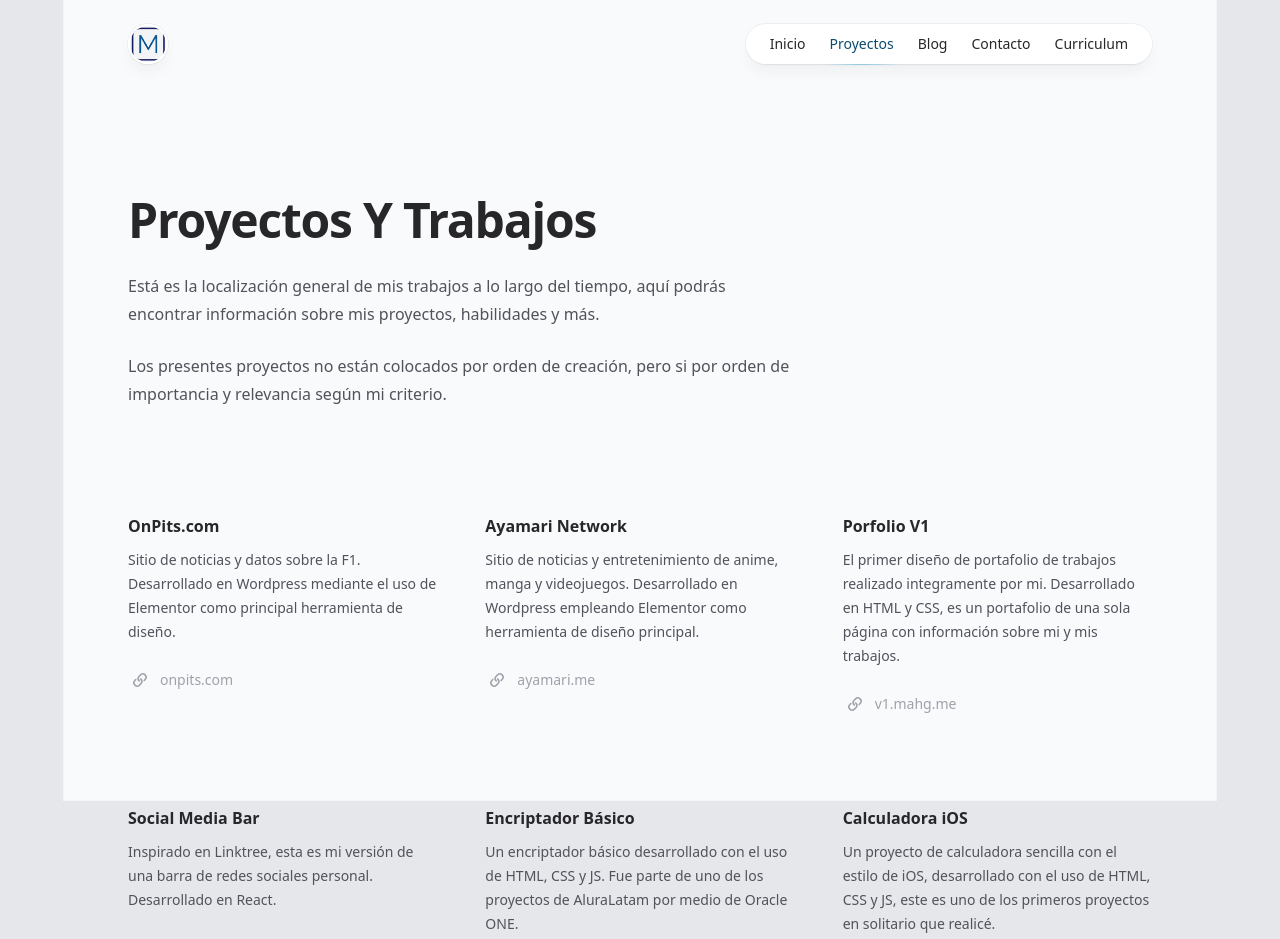
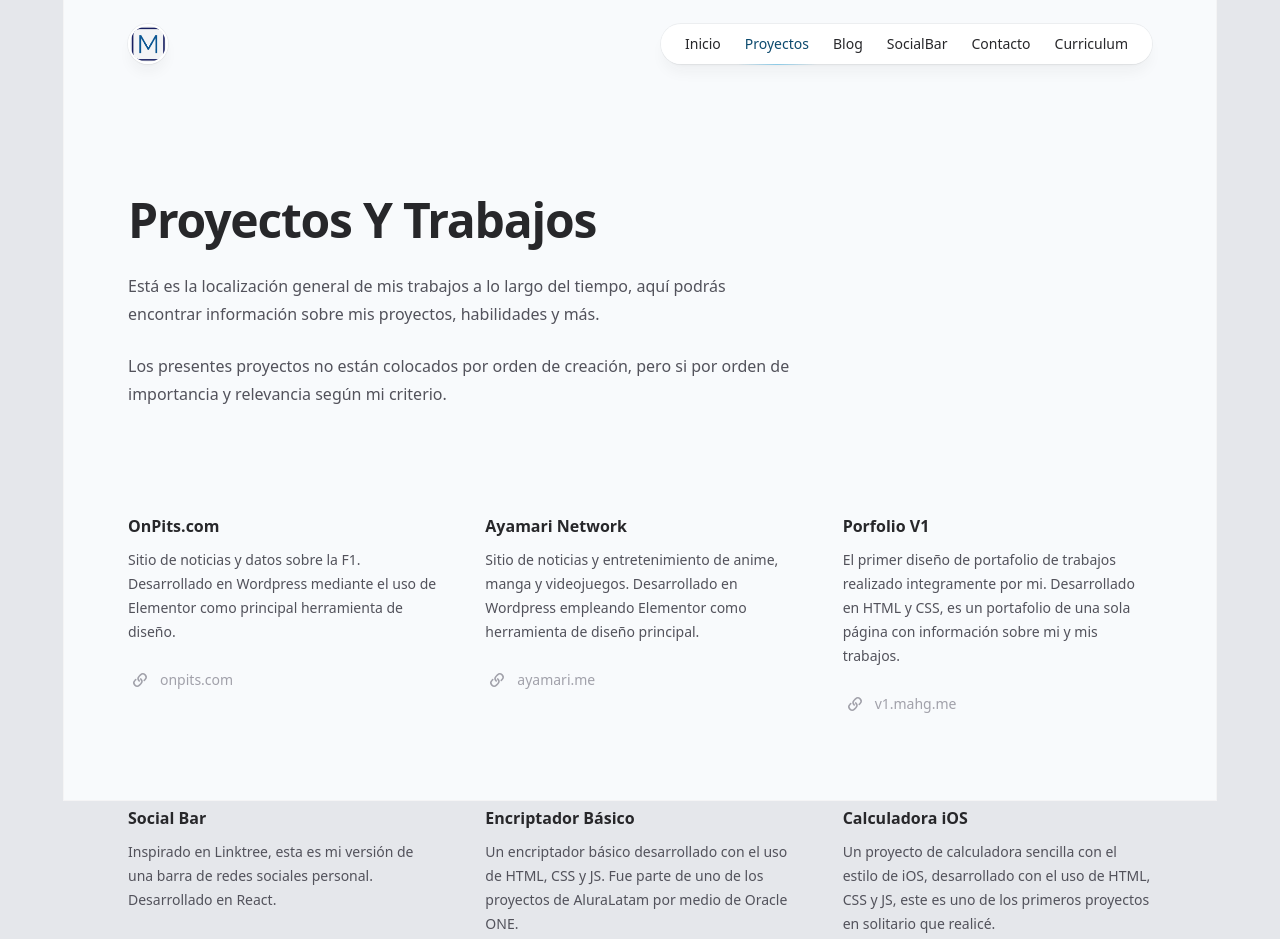
Before and after one commit to mahg0899/mahgv2, a Next.js app: page /projects in a window 1280 px wide. Shown: the top 939 px of the page. Built offline with nearby package versions, Linux system fonts and the light colour scheme.

Commit message:
M: Cambios en la barra de links y se añade el link correspondiente a la página de proyectos

```diff
--- a/src/app/projects/page.tsx
+++ b/src/app/projects/page.tsx
@@ -113,9 +113,9 @@ export default async function Home() {
               <li className="group relative flex flex-col items-start">
                 <h2 className="mt-6 text-base font-semibold text-zinc-800 dark:text-zinc-100">
                   <div className="absolute -inset-x-4 -inset-y-6 z-0 scale-95 bg-zinc-50 opacity-0 transition group-hover:scale-100 group-hover:opacity-100 dark:bg-slate-700/50 sm:-inset-x-6 sm:rounded-2xl"></div>
-                  <Link target="_blank" href="#">
+                  <Link target="_blank" href="https://links.mahg.me/">
                     <span className="absolute -inset-x-4 -inset-y-6 z-20 sm:-inset-x-6 sm:rounded-2xl"></span>
-                    <span className="relative z-10">Social Media Bar</span>
+                    <span className="relative z-10">Social Bar</span>
                   </Link>
                 </h2>
                 <p className="relative z-10 mt-2 text-sm text-zinc-600 dark:text-zinc-400">
@@ -133,7 +133,7 @@ export default async function Home() {
                       fill="currentColor"
                     ></path>
                   </svg>
-                  <span className="ml-2">#</span>
+                  <span className="ml-2">links.mahg.me</span>
                 </p>
               </li>
               <li className="group relative flex flex-col items-start">
--- a/src/components/header.tsx
+++ b/src/components/header.tsx
@@ -123,6 +123,15 @@ function DesktopNavigation(props: { className?: string }) {
         <NavItem href="/">Inicio</NavItem>
         <NavItem href="/projects">Proyectos</NavItem>
         <NavItem href="/blog">Blog</NavItem>
+        <Link
+          href="https://links.mahg.me/"
+          className={clsx(
+            "relative block px-3 py-2 transition",
+            "hover:text-sky-900 dark:hover:text-sky-500"
+          )}
+        >
+          SocialBar
+        </Link>
         <NavItem href="mailto:contacto@mahg.me">Contacto</NavItem>
         <Link
           href="https://drive.google.com/file/d/1one18GvA2nFNswvsvob42rg76-j-8Rpl/view?usp=sharing"
@@ -200,7 +209,12 @@ function MobileNavigation(props: { className?: string }) {
                 <MobileNavItem href="/">Inicio</MobileNavItem>
                 <MobileNavItem href="/projects">Proyectos</MobileNavItem>
                 <MobileNavItem href="/blog">Blog</MobileNavItem>
-                <MobileNavItem href="#">Contacto</MobileNavItem>
+                <Link href="https://links.mahg.me/" className="block py-2">
+                  SocialBar
+                </Link>
+                <MobileNavItem href="mailto:contacto@mahg.me">
+                  Contacto
+                </MobileNavItem>
                 <Link
                   href="https://drive.google.com/file/d/1one18GvA2nFNswvsvob42rg76-j-8Rpl/view?usp=sharing"
                   target="_blank"
```
Also changed, not shown: public/avatar.png (deleted).
